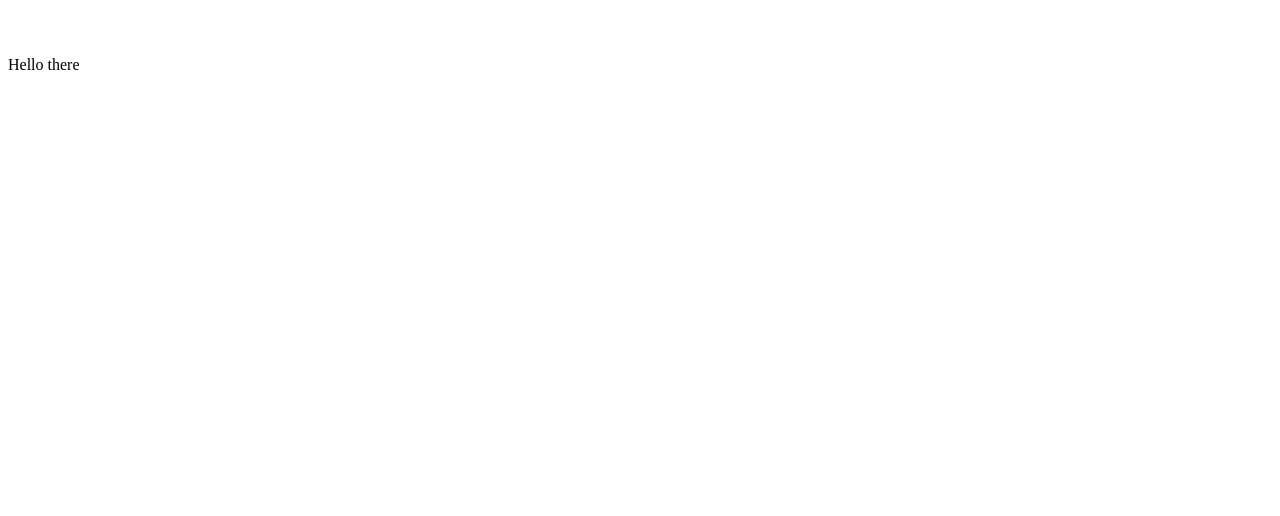
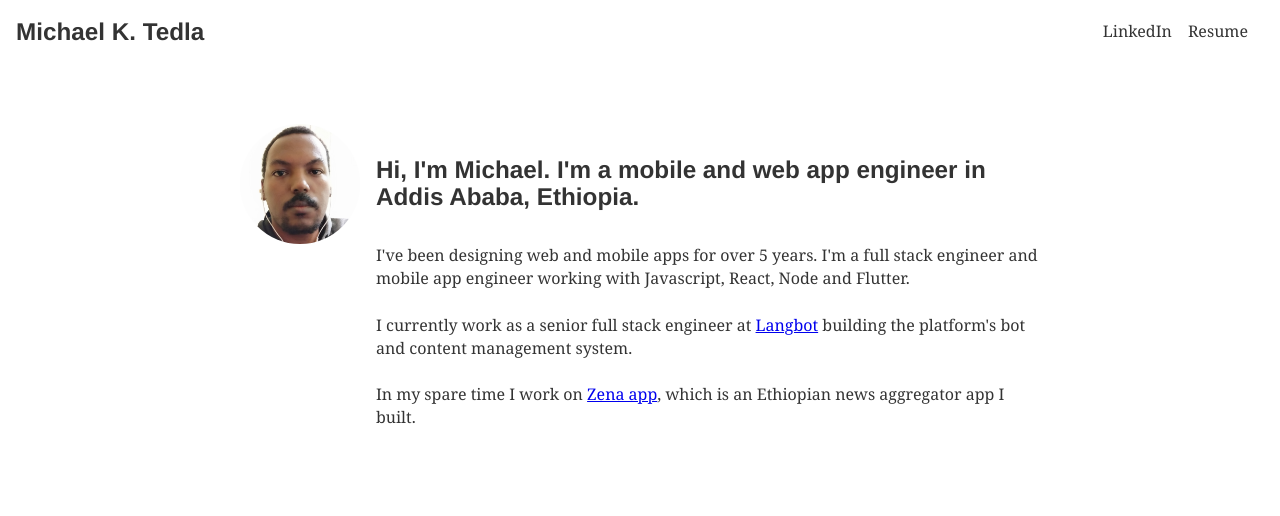
Before and after one commit to mickykebe/my-portfolio, a Gatsby site: page / in a window 1280 px wide. Built offline with nearby package versions, Linux system fonts and the light colour scheme; Gatsby itself is replaced by a stand-in of ours.

Commit message:
- feat: Add header - feat: Add hero section - feat: Add project images

```diff
--- a/gatsby-config.js
+++ b/gatsby-config.js
@@ -5,5 +5,22 @@
  */
 
 module.exports = {
-  plugins: [`gatsby-plugin-styled-components`],
+  plugins: [
+    `gatsby-plugin-styled-components`,
+    `gatsby-plugin-sharp`,
+    `gatsby-transformer-sharp`,
+    {
+      resolve: `gatsby-plugin-typography`,
+      options: {
+        pathToConfigModule: `src/utils/typography`,
+      },
+    },
+    {
+      resolve: `gatsby-source-filesystem`,
+      options: {
+        name: `images`,
+        path: `./src/images`,
+      },
+    },
+  ],
 }
--- /dev/null
+++ b/src/components/heading.js
@@ -0,0 +1,59 @@
+import React from "react"
+import styled from "styled-components"
+
+const Header = styled.header`
+  position: fixed;
+  background-color: white;
+  top: 0;
+  left: 0;
+  right: 0;
+  box-shadow: ${({ windowScrolled }) =>
+    windowScrolled ? "0 1px 3px rgba(0, 0, 0, 0.2)" : "initial"};
+  z-index: 100;
+`
+
+const Navigation = styled.nav`
+  display: flex;
+  padding: 8px 16px;
+  align-items: center;
+  height: 64px;
+`
+
+const NameHeader = styled.h2`
+  flex: 1;
+  margin: 0;
+`
+
+const NavList = styled.ul`
+  display: flex;
+  list-style-type: none;
+  margin: 0;
+`
+
+const NavListItem = styled.li`
+  padding-right: 16px;
+  margin: 0;
+`
+
+export default function Heading() {
+  const [windowScrolled, setWindowScrolled] = React.useState(window.scrollY > 0)
+  const handleWindowScroll = () => {
+    setWindowScrolled(window.scrollY > 0)
+  }
+  React.useEffect(() => {
+    window.addEventListener("scroll", handleWindowScroll)
+    return () => window.removeEventListener("scroll", handleWindowScroll)
+  }, [handleWindowScroll])
+
+  return (
+    <Header windowScrolled={windowScrolled}>
+      <Navigation>
+        <NameHeader>Michael K. Tedla</NameHeader>
+        <NavList>
+          <NavListItem>LinkedIn</NavListItem>
+          <NavListItem>Resume</NavListItem>
+        </NavList>
+      </Navigation>
+    </Header>
+  )
+}
--- /dev/null
+++ b/src/components/hero.js
@@ -0,0 +1,66 @@
+import React from "react"
+
+import Img from "gatsby-image"
+import styled from "styled-components"
+
+const Root = styled.section`
+  width: 800px;
+  margin: 0 auto;
+  padding: 60px 0px;
+`
+
+const HeroHeader = styled.div`
+  display: flex;
+  align-items: center;
+`
+
+const LogoImage = styled(Img)`
+  border-radius: 50%;
+`
+
+const HeroHeaderText = styled.h2`
+  flex: 1;
+  margin: 0 0 0 16px;
+`
+
+const HeroDescription = styled.div`
+  margin-left: 136px;
+`
+
+export default function Hero({ imageData }) {
+  return (
+    <Root>
+      <HeroHeader>
+        <LogoImage fixed={imageData} />
+        <HeroHeaderText>
+          Hi, I'm Michael. I'm a mobile and web app engineer in Addis Ababa,
+          Ethiopia.
+        </HeroHeaderText>
+      </HeroHeader>
+      <HeroDescription>
+        <p>
+          I've been designing web and mobile apps for over 5 years. I'm a full
+          stack engineer and mobile app engineer working with Javascript, React,
+          Node and Flutter.
+        </p>
+        <p>
+          I currently work as a senior full stack engineer at{" "}
+          <a href="https://www.langbot.io" target="_blank">
+            Langbot
+          </a>{" "}
+          building the platform's bot and content management system.
+        </p>
+        <p>
+          In my spare time I work on{" "}
+          <a
+            href="https://play.google.com/store/apps/details?id=com.fentale.zena"
+            target="_blank"
+          >
+            Zena app
+          </a>
+          , which is an Ethiopian news aggregator app I built.
+        </p>
+      </HeroDescription>
+    </Root>
+  )
+}
--- a/src/components/layout.js
+++ b/src/components/layout.js
@@ -1,11 +1,16 @@
 import React from "react"
-import Nav from "./nav"
+import styled from "styled-components"
+import Heading from "./heading"
+
+const Container = styled.div`
+  padding-top: 64px;
+`
 
 export default function Layout({ children }) {
   return (
-    <div>
-      <Nav />
+    <Container>
+      <Heading />
       {children}
-    </div>
+    </Container>
   )
 }
--- a/src/components/nav.js
+++ /dev/null
@@ -1,21 +0,0 @@
-import React from "react"
-import styled from "styled-components"
-
-const Navigation = styled.nav`
-  height: 48px;
-  background: ${({ windowScrolled }) => (windowScrolled ? "black" : "white")};
-`
-
-export default function Nav() {
-  const [windowScrolled, setWindowScrolled] = React.useState(window.scrollY > 0)
-  const handleWindowScroll = () => {
-    setWindowScrolled(window.scrollY > 0)
-  }
-  React.useEffect(() => {
-    console.log("attaching scroll handler")
-    window.addEventListener("scroll", handleWindowScroll)
-    return () => window.removeEventListener("scroll", handleWindowScroll)
-  }, [handleWindowScroll])
-
-  return <Navigation windowScrolled={windowScrolled} />
-}
--- a/src/pages/index.js
+++ b/src/pages/index.js
@@ -1,13 +1,27 @@
 import React from "react"
+import { graphql } from "gatsby"
 import styled from "styled-components"
 import Layout from "../components/layout"
+import Hero from "../components/hero"
 
-const Main = styled.main`
-  height: 110vh;
+const Main = styled.main``
+
+export const query = graphql`
+  query {
+    file(relativePath: { eq: "me.jpg" }) {
+      childImageSharp {
+        fixed(width: 120, height: 120) {
+          ...GatsbyImageSharpFixed
+        }
+      }
+    }
+  }
 `
 
-export default () => (
+export default ({ data }) => (
   <Layout>
-    <Main>Hello there</Main>
+    <Main>
+      <Hero imageData={data.file.childImageSharp.fixed} />
+    </Main>
   </Layout>
 )
--- /dev/null
+++ b/src/utils/typography.js
@@ -0,0 +1,6 @@
+import Typography from 'typography';
+import grandViewTheme from 'typography-theme-grand-view';
+
+const typography = new Typography(grandViewTheme);
+
+export default typography;
```
Also changed, not shown: package.json (+9 -1 lines), src/images/dallol.png (added), src/images/dallol2.jpg (added), src/images/langbot.png (added), src/images/me.jpg (added), src/images/salayish.jpg (added), src/images/zena.png (added), 1 other file.
